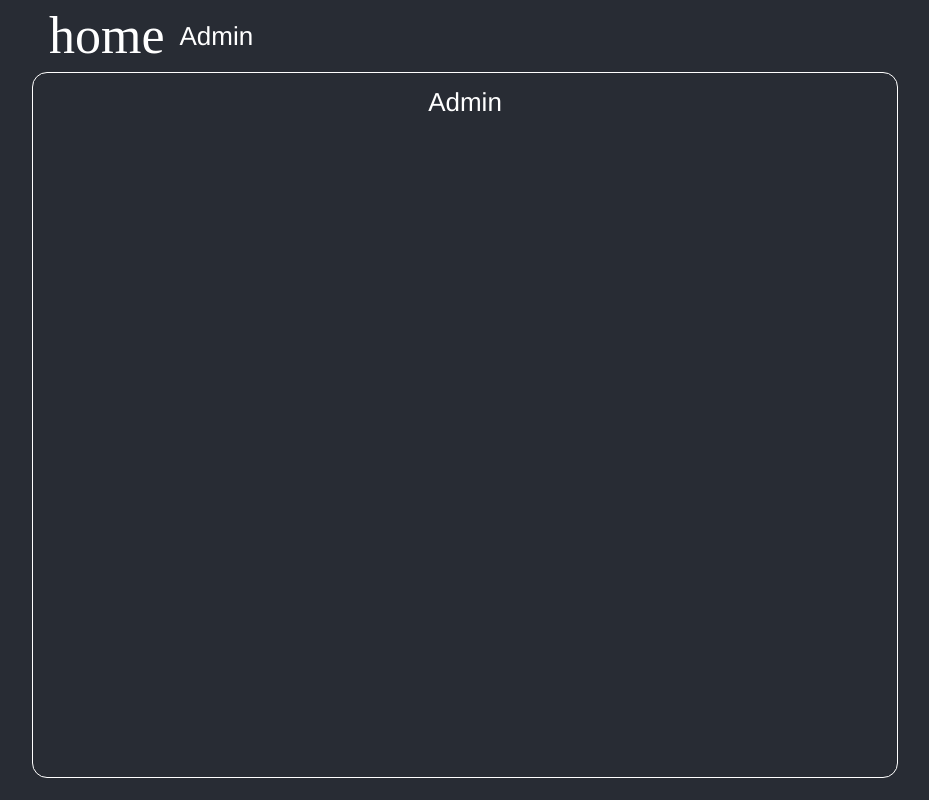
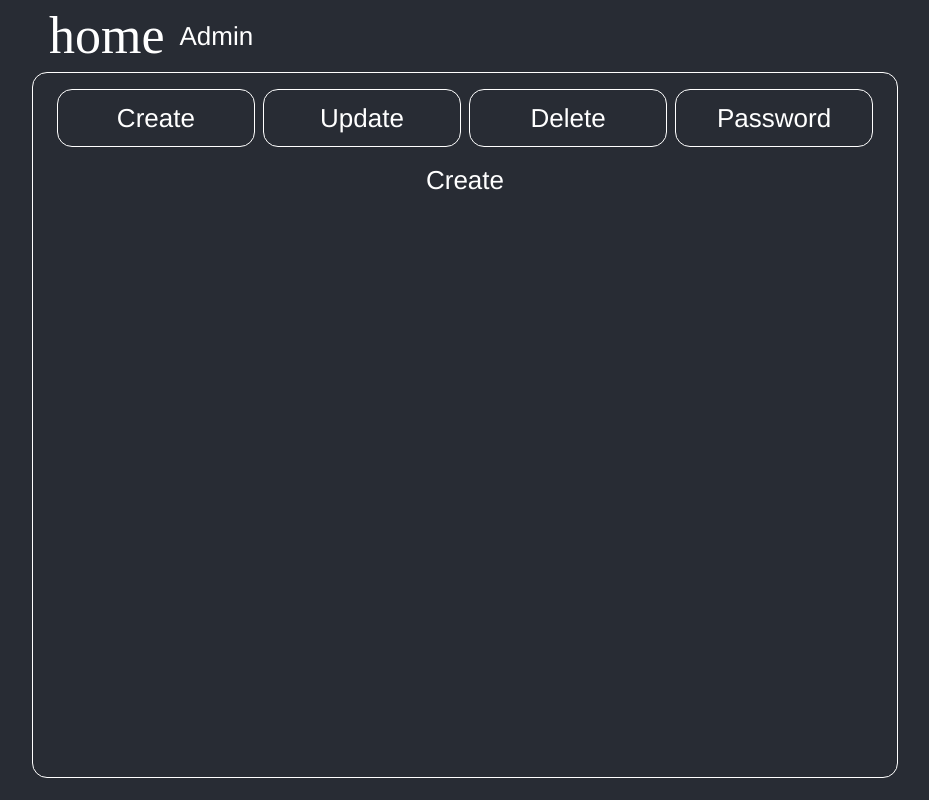
Before and after one commit to Jameson13B/pumsy-bank-ui, a React (Create React App) app: page /admin in a window 1280 px wide. Shown: the whole page, without its empty margins (175-1104 px from the left). Built offline with nearby package versions, Linux system fonts and the light colour scheme; what apollo-link-ws would draw is missing.

Commit message:
Created Nav for Admin and routes rendered for each

```diff
--- /dev/null
+++ b/src/Components/AdminCreate.js
@@ -0,0 +1,22 @@
+import React, { Component } from 'react'
+import styled from 'styled-components'
+
+class AdminCreate extends Component {
+  constructor(props) {
+    super(props)
+    this.state = {}
+  }
+  render() {
+    return (
+      <Container>
+        <h1>Create</h1>
+      </Container>
+    )
+  }
+}
+
+export default AdminCreate
+
+const Container = styled.div`
+  padding: 20px;
+`
--- /dev/null
+++ b/src/Components/AdminDelete.js
@@ -0,0 +1,22 @@
+import React, { Component } from 'react'
+import styled from 'styled-components'
+
+class AdminDelete extends Component {
+  constructor(props) {
+    super(props)
+    this.state = {}
+  }
+  render() {
+    return (
+      <Container>
+        <h1>Delete</h1>
+      </Container>
+    )
+  }
+}
+
+export default AdminDelete
+
+const Container = styled.div`
+  padding: 20px;
+`
--- /dev/null
+++ b/src/Components/AdminPassword.js
@@ -0,0 +1,22 @@
+import React, { Component } from 'react'
+import styled from 'styled-components'
+
+class AdminPassword extends Component {
+  constructor(props) {
+    super(props)
+    this.state = {}
+  }
+  render() {
+    return (
+      <Container>
+        <h1>Password</h1>
+      </Container>
+    )
+  }
+}
+
+export default AdminPassword
+
+const Container = styled.div`
+  padding: 20px;
+`
--- /dev/null
+++ b/src/Components/AdminUpdate.js
@@ -0,0 +1,22 @@
+import React, { Component } from 'react'
+import styled from 'styled-components'
+
+class AdminUpdate extends Component {
+  constructor(props) {
+    super(props)
+    this.state = {}
+  }
+  render() {
+    return (
+      <Container>
+        <h1>Update</h1>
+      </Container>
+    )
+  }
+}
+
+export default AdminUpdate
+
+const Container = styled.div`
+  padding: 20px;
+`
--- a/src/Views/Admin.js
+++ b/src/Views/Admin.js
@@ -1,9 +1,21 @@
-import React from 'react'
+import React, { Component } from 'react'
 import { Link } from 'react-router-dom'
 import styled from 'styled-components'
 import Icon from '../Components/Icon'
+import AdminCreate from '../Components/AdminCreate'
+import AdminUpdate from '../Components/AdminUpdate'
+import AdminDelete from '../Components/AdminDelete'
+import AdminPassword from '../Components/AdminPassword'
 
-const Admin = () => {
+class Admin extends Component {
+  constructor(props) {
+    super(props)
+    this.state = {
+      view: 'create'
+    }
+  }
+  handleToggleView = e => this.setState({ view: e.target.getAttribute('name') })
+  render() {
     return (
       <Container>
         <Header>
@@ -12,9 +24,29 @@ const Admin = () => {
           </CstmLink>
           <h3>Admin</h3>
         </Header>
-      <Body>Admin</Body>
+        <Body>
+          <Nav>
+            <NavBtn name='create' onClick={this.handleToggleView}>
+              Create
+            </NavBtn>
+            <NavBtn name='update' onClick={this.handleToggleView}>
+              Update
+            </NavBtn>
+            <NavBtn name='delete' onClick={this.handleToggleView}>
+              Delete
+            </NavBtn>
+            <NavBtn name='password' onClick={this.handleToggleView}>
+              Password
+            </NavBtn>
+          </Nav>
+          {this.state.view === 'create' ? <AdminCreate /> : null}
+          {this.state.view === 'update' ? <AdminUpdate /> : null}
+          {this.state.view === 'delete' ? <AdminDelete /> : null}
+          {this.state.view === 'password' ? <AdminPassword /> : null}
+        </Body>
       </Container>
     )
+  }
 }
 
 export default Admin
@@ -51,3 +83,18 @@ const Body = styled.div`
   padding: 2vh;
   width: 65%;
 `
+const Nav = styled.div`
+  display: flex;
+  justify-content: space-evenly;
+`
+const NavBtn = styled.div`
+  border: 1px solid white;
+  border-radius: 15px;
+  color: white;
+  cursor: pointer;
+  padding: 15px;
+  width: 20%;
+  :hover {
+    background: #444;
+  }
+`
```
Lines whose indentation alone changed are shown as unchanged.
